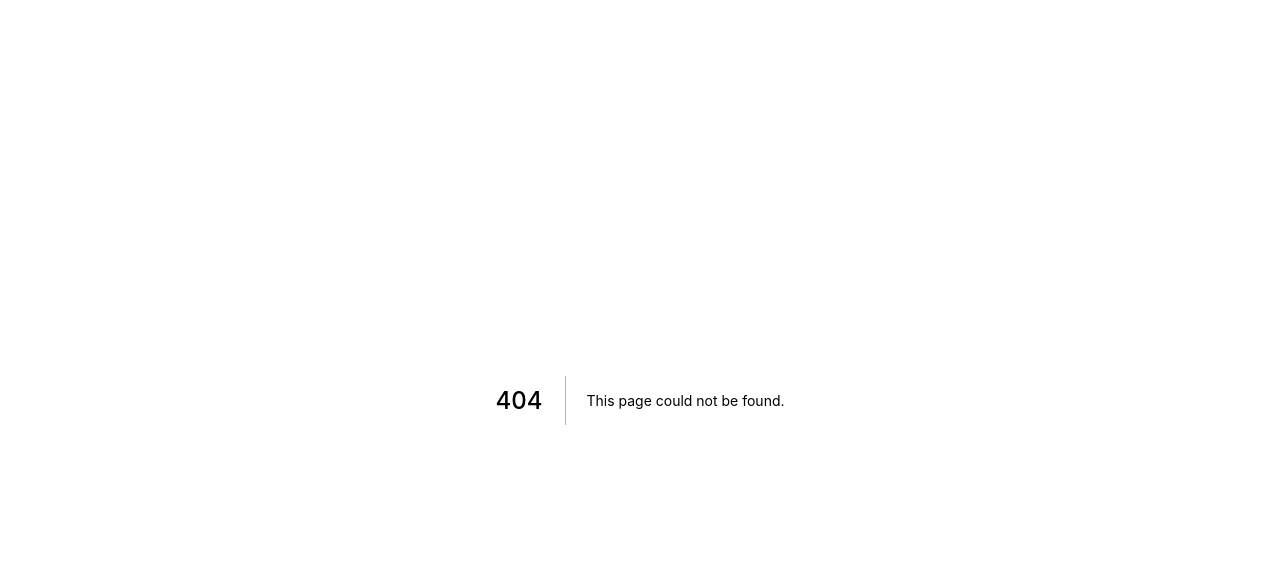
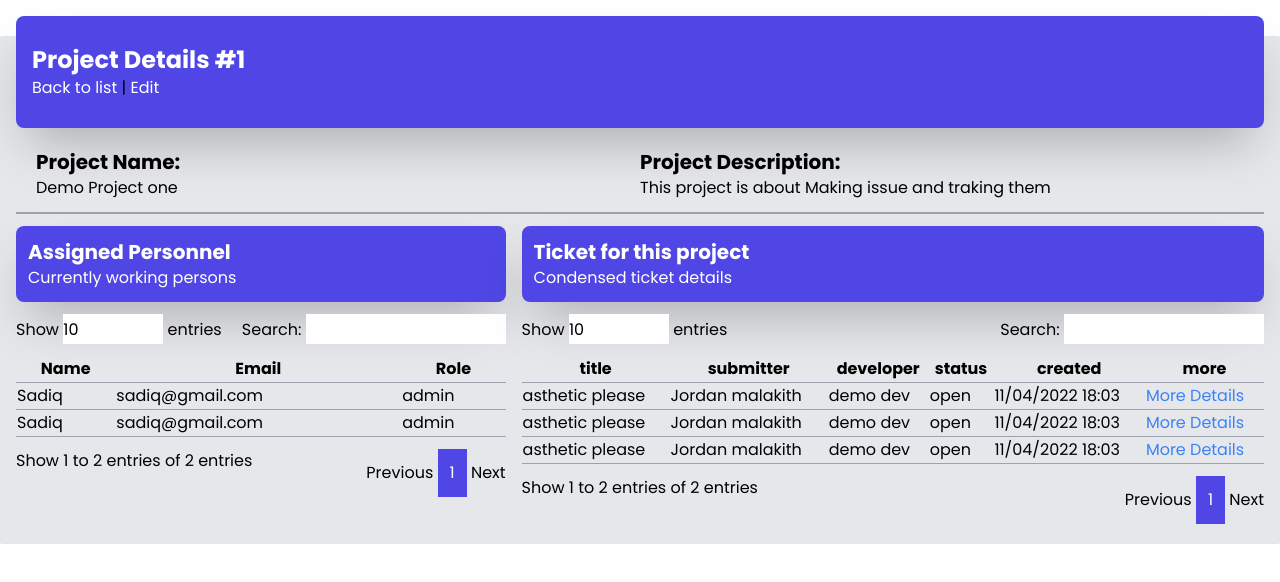
Before and after one commit to blooming-volcanoes/grab-bug-client, a Next.js app: page /dashboard/projectDetails in a window 1280 px wide. Before the commit this address had no page. Shown: the top 582 px of the page. Built offline with nearby package versions, Linux system fonts and the light colour scheme.

Commit message:
[ADD]-projects details

```diff
--- /dev/null
+++ b/src/pages/dashboard/projectDetails.tsx
@@ -0,0 +1,185 @@
+/* eslint-disable jsx-a11y/anchor-is-valid */
+/* this is project details dashboard page. here we can see the Project details and also can see the table view of the issues.
+this part was done by Kamrul Haider Chowdhury */
+
+import React from "react";
+
+function projectDetails() {
+    return (
+        <div>
+            <div className="container mx-auto mt-9 rounded-sm bg-gray-200 px-4 pb-5">
+                <div className="border-b-2 border-gray-400 pb-3">
+                    {/* Project heading  */}
+                    <div className="relative top-[-20px] rounded-lg bg-indigo-600 py-7 px-4 shadow-2xl">
+                        <h1 className="text-2xl font-bold text-white">Project Details #1</h1>
+                        <a className="text-white" href="#">
+                            Back to list
+                        </a>
+                        <span> | </span>
+                        <a className="text-white" href="#">
+                            Edit
+                        </a>
+                    </div>
+                    {/* project name and details  */}
+                    <div className="mx-5 grid grid-cols-2">
+                        <div>
+                            <h1 className="text-xl font-bold">Project Name:</h1>
+                            <h1>Demo Project one</h1>
+                        </div>
+                        <div>
+                            <h1 className="text-xl font-bold">Project Description:</h1>
+                            <p>This project is about Making issue and traking them</p>
+                        </div>
+                    </div>
+                </div>
+                {/* Table data's of assigned personnel */}
+                <div className="mt-3 grid grid-cols-1 md:grid-cols-5 md:gap-4">
+                    <div className="md:col-span-2">
+                        <div className="rounded-lg bg-indigo-600 py-3 px-3 shadow-2xl">
+                            <h1 className="text-xl font-bold text-white">Assigned Personnel</h1>
+                            <p className="text-white">Currently working persons</p>
+                        </div>
+                        <div className="mt-3 flex flex-wrap justify-between">
+                            <p>
+                                Show{" "}
+                                <input className="h-[30px] w-[100px]" type="number" value={10} />{" "}
+                                entries
+                            </p>
+                            <p>
+                                Search:{" "}
+                                <input className="h-[30px] w-[200px]" type="search" name="" id="" />
+                            </p>
+                        </div>
+                        <div className="overflow-x-scroll">
+                            <table className="mt-3 w-full overflow-x-scroll">
+                                <thead className="table-th border-b border-gray-400">
+                                    <tr>
+                                        <th>Name</th>
+                                        <th>Email</th>
+                                        <th>Role</th>
+                                    </tr>
+                                </thead>
+                                <tbody>
+                                    <tr className="border-b border-gray-400">
+                                        <td>Sadiq</td>
+                                        <td>sadiq@gmail.com</td>
+                                        <td>admin</td>
+                                    </tr>
+                                    <tr className="border-b border-gray-400">
+                                        <td>Sadiq</td>
+                                        <td>sadiq@gmail.com</td>
+                                        <td>admin</td>
+                                    </tr>
+                                </tbody>
+                            </table>
+                        </div>
+                        <div className="mt-3 flex-wrap justify-between align-middle md:flex">
+                            <p>Show 1 to 2 entries of 2 entries</p>
+                            <p>
+                                Previous{" "}
+                                <button
+                                    type="button"
+                                    className="cursor-pointer bg-indigo-600 p-3 text-white"
+                                >
+                                    1
+                                </button>{" "}
+                                Next
+                            </p>
+                        </div>
+                    </div>
+
+                    {/* ticket details  */}
+                    <div className="md:col-span-3">
+                        <div className="rounded-lg bg-indigo-600 py-3 px-3 shadow-2xl">
+                            <h1 className="text-xl font-bold text-white">
+                                Ticket for this project
+                            </h1>
+                            <p className="text-white">Condensed ticket details</p>
+                        </div>
+                        <div className="mt-3 justify-between md:flex">
+                            <p>
+                                Show{" "}
+                                <input className="h-[30px] w-[100px]" type="number" value={10} />{" "}
+                                entries
+                            </p>
+                            <p>
+                                Search:{" "}
+                                <input className="h-[30px] w-[200px]" type="search" name="" id="" />
+                            </p>
+                        </div>
+                        <div className="overflow-x-scroll">
+                            <table className="mt-3 w-full">
+                                <thead className="table-th border-b border-gray-400">
+                                    <tr>
+                                        <th>title</th>
+                                        <th>submitter</th>
+                                        <th>developer</th>
+                                        <th>status</th>
+                                        <th>created</th>
+                                        <th>more</th>
+                                    </tr>
+                                </thead>
+                                <tbody>
+                                    <tr className="border-b border-gray-400">
+                                        <td>asthetic please</td>
+                                        <td>Jordan malakith</td>
+                                        <td>demo dev</td>
+                                        <td>open</td>
+                                        <td>11/04/2022 18:03</td>
+                                        <td>
+                                            {" "}
+                                            <a className="text-blue-500" href="#">
+                                                More Details
+                                            </a>{" "}
+                                        </td>
+                                    </tr>
+                                    <tr className="border-b border-gray-400">
+                                        <td>asthetic please</td>
+                                        <td>Jordan malakith</td>
+                                        <td>demo dev</td>
+                                        <td>open</td>
+                                        <td>11/04/2022 18:03</td>
+                                        <td>
+                                            {" "}
+                                            <a className="text-blue-500" href="#">
+                                                More Details
+                                            </a>{" "}
+                                        </td>
+                                    </tr>
+                                    <tr className="border-b border-gray-400">
+                                        <td>asthetic please</td>
+                                        <td>Jordan malakith</td>
+                                        <td>demo dev</td>
+                                        <td>open</td>
+                                        <td>11/04/2022 18:03</td>
+                                        <td>
+                                            {" "}
+                                            <a className="text-blue-500" href="#">
+                                                More Details
+                                            </a>{" "}
+                                        </td>
+                                    </tr>
+                                </tbody>
+                            </table>
+                        </div>
+                        <div className="mt-3 justify-between align-middle md:flex">
+                            <p>Show 1 to 2 entries of 2 entries</p>
+                            <p>
+                                Previous{" "}
+                                <button
+                                    type="button"
+                                    className="cursor-pointer bg-indigo-600 p-3 text-white"
+                                >
+                                    1
+                                </button>{" "}
+                                Next
+                            </p>
+                        </div>
+                    </div>
+                </div>
+            </div>
+        </div>
+    );
+}
+
+export default projectDetails;
```
